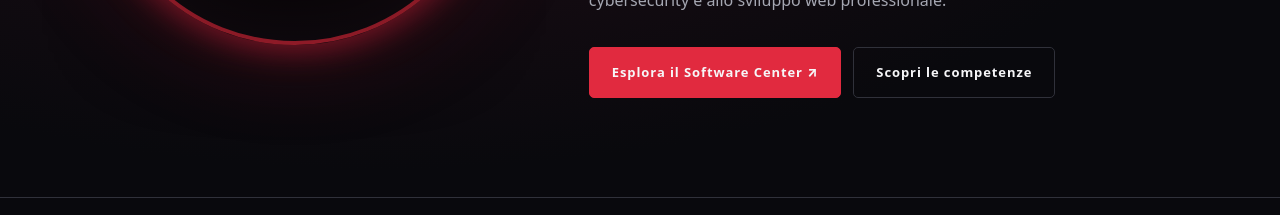
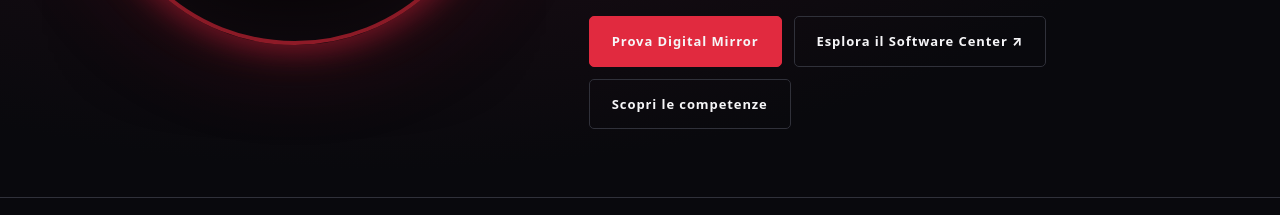
Before and after one commit to dark-aronte/dark-aronte.github.io, a plain HTML site: page index.html in a window 1280 px wide. Shown: the part 581-796 px from the top of the page. Drawn offline with Linux system fonts and the light colour scheme.

Commit message:
Make Digital Mirror the main homepage experience

```diff
--- a/index.html
+++ b/index.html
@@ -14,7 +14,7 @@
 </head><body>
 <a href="#main" class="skip" data-it="Vai al contenuto" data-en="Skip to content">Vai al contenuto</a>
 <header class="head"><a class="logo" href="#top">DARK <strong>ARONTE</strong><small>ADVANCED DIGITAL ENGINEERING</small></a><button id="menu" aria-expanded="false" aria-controls="nav" aria-label="Menu">☰</button><nav class="nav" id="nav"><a href="#identity" data-it="Identità" data-en="Identity">Identità</a><a href="#services" data-it="Competenze" data-en="Expertise">Competenze</a><a href="#software">Software Center</a><a href="#console">Dark Console</a><a href="/guide/">Cyber Guide</a><a href="/digital-mirror.html">Digital Mirror</a></nav><div class="langs"><button data-switch="it" class="active" aria-pressed="true">IT</button><button data-switch="en" aria-pressed="false">EN</button></div></header>
-<main id="main"><section class="hero" id="top"><div class="art"><img src="assets/dark-aronte.webp" alt="Dark Aronte: figura anonima con cappuccio e maschera, su uno sfondo rosso" width="240" height="300"></div><div class="hero-copy reveal"><p class="tag">EST. 2010 · ADVANCED DIGITAL ENGINEERING</p><h1><span>DARK</span><span>ARONTE</span></h1><p class="lead" data-it="Software. Sicurezza. Innovazione senza compromessi." data-en="Software. Security. Innovation without compromise.">Software. Sicurezza. Innovazione senza compromessi.</p><p class="muted" data-it="Un'identità tecnologica indipendente dedicata alla progettazione di software, alla cybersecurity e allo sviluppo web professionale." data-en="An independent technology identity focused on software engineering, cybersecurity and professional web development.">Un'identità tecnologica indipendente dedicata alla progettazione di software, alla cybersecurity e allo sviluppo web professionale.</p><div class="actions"><a class="btn primary" href="#software" data-it="Esplora il Software Center ↗" data-en="Explore Software Center ↗">Esplora il Software Center ↗</a><a class="btn" href="#services" data-it="Scopri le competenze" data-en="Explore expertise">Scopri le competenze</a></div></div></section>
+<main id="main"><section class="hero" id="top"><div class="art"><img src="assets/dark-aronte.webp" alt="Dark Aronte: figura anonima con cappuccio e maschera, su uno sfondo rosso" width="240" height="300"></div><div class="hero-copy reveal"><p class="tag">EST. 2010 · ADVANCED DIGITAL ENGINEERING</p><h1><span>DARK</span><span>ARONTE</span></h1><p class="lead" data-it="Software. Sicurezza. Innovazione senza compromessi." data-en="Software. Security. Innovation without compromise.">Software. Sicurezza. Innovazione senza compromessi.</p><p class="muted" data-it="Un'identità tecnologica indipendente dedicata alla progettazione di software, alla cybersecurity e allo sviluppo web professionale." data-en="An independent technology identity focused on software engineering, cybersecurity and professional web development.">Un'identità tecnologica indipendente dedicata alla progettazione di software, alla cybersecurity e allo sviluppo web professionale.</p><div class="actions"><a class="btn primary" href="/digital-mirror.html" data-it="Prova Digital Mirror" data-en="Try Digital Mirror">Prova Digital Mirror</a><a class="btn" href="#software" data-it="Esplora il Software Center ↗" data-en="Explore Software Center ↗">Esplora il Software Center ↗</a><a class="btn" href="#services" data-it="Scopri le competenze" data-en="Explore expertise">Scopri le competenze</a></div></div></section>
 <div class="strip"><span>CYBERSECURITY</span><b>◆</b><span>SOFTWARE ENGINEERING</span><b>◆</b><span>WEB DEVELOPMENT</span><b>◆</b><span>EST. 2010</span></div>
 <section id="identity" class="section"><p class="over">01 / DARK ARONTE</p><h2 data-it="La tecnologia come disciplina." data-en="Technology as a discipline.">La tecnologia come disciplina.</h2><p class="muted" data-it="Dark Aronte sviluppa software e soluzioni digitali dal 2010, con attenzione alla sicurezza, alla ricerca e alla qualit&agrave;." data-en="Dark Aronte has been developing software and digital solutions since 2010. An independent project combining expertise, innovation and a focus on security.">Dark Aronte sviluppa software e soluzioni digitali dal 2010, con attenzione alla sicurezza, alla ricerca e alla qualit&agrave;.</p></section>
 <section id="services" class="section"><p class="over">02 / ENGINEERING</p><h2 data-it="Competenze progettate per problemi reali." data-en="Engineering for real-world problems.">Competenze progettate per problemi reali.</h2><div class="cards"><article class="card"><span class="number">01 / SECURITY</span><h3>Cybersecurity</h3><p data-it="Protezione dei sistemi, analisi della sicurezza e strumenti diagnostici difensivi." data-en="System protection, security assessment and defensive diagnostic tools.">Protezione dei sistemi, analisi della sicurezza e strumenti diagnostici difensivi.</p></article><article class="card"><span class="number">02 / SOFTWARE</span><h3>Software Engineering</h3><p data-it="Applicazioni, utility e automazioni con attenzione a stabilità e manutenzione." data-en="Applications, utilities and automation with a focus on reliability and maintainability.">Applicazioni, utility e automazioni con attenzione a stabilità e manutenzione.</p></article><article class="card"><span class="number">03 / WEB</span><h3>Web Engineering</h3><p data-it="Siti moderni, veloci, accessibili e adattabili a ogni schermo." data-en="Modern, fast, accessible websites adapted to different screen sizes.">Siti moderni, veloci, accessibili e adattabili a ogni schermo.</p></article></div></section>
```
